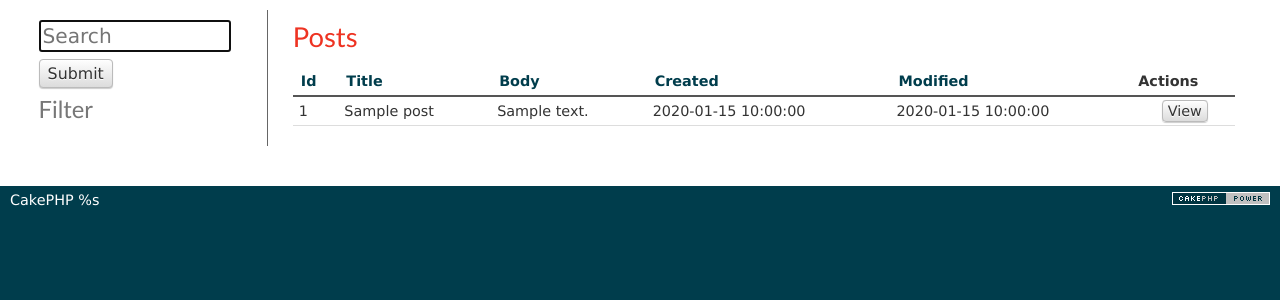
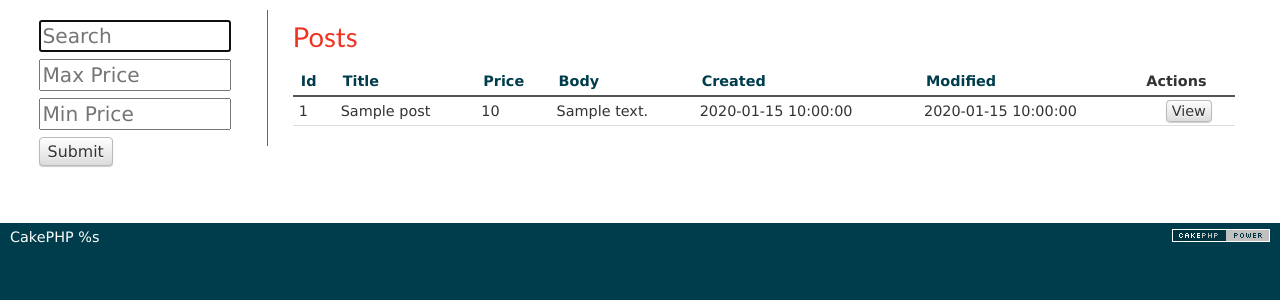
Before and after one commit to sarvesh123/elastic-cake, a CakePHP app: the page made by app/View/Posts/search.ctp in a window 1280 px wide. Shown: the part 47-347 px from the top of the page. Run offline with PHP 8.4 and a stand-in for CakePHP, Linux system fonts and the light colour scheme; the template is opened without the code that fills it: most values are stand-ins (such as "Sample title", 1, 10 or a date in 2020); data that the repository does not hold is empty; some libraries are stand-ins or nearby versions.

Commit message:
add price field working on range price filter

```diff
--- a/app/View/Posts/edit.ctp
+++ b/app/View/Posts/edit.ctp
@@ -5,6 +5,7 @@
 	<?php
 		echo $this->Form->input('id');
 		echo $this->Form->input('title');
+		echo $this->Form->input('price');
 		echo $this->Form->input('body');
 	?>
 	</fieldset>
--- a/app/View/Posts/search.ctp
+++ b/app/View/Posts/search.ctp
@@ -6,6 +6,7 @@
     	<tr>
     			<th><?php echo $this->Paginator->sort('id'); ?></th>
     			<th><?php echo $this->Paginator->sort('title'); ?></th>
+                <th><?php echo $this->Paginator->sort('price'); ?></th>
     			<th><?php echo $this->Paginator->sort('body'); ?></th>
     			<th><?php echo $this->Paginator->sort('created'); ?></th>
     			<th><?php echo $this->Paginator->sort('modified'); ?></th>
@@ -17,6 +18,7 @@
     	<tr>
     		<td><?php echo h($post['Post']['id']); ?>&nbsp;</td>
     		<td><?php echo h($post['Post']['title']); ?>&nbsp;</td>
+            <td><?php echo h($post['Post']['price']); ?>&nbsp;</td>
     		<td><?php echo h($post['Post']['body']); ?>&nbsp;</td>
     		<td><?php echo h($post['Post']['created']); ?>&nbsp;</td>
     		<td><?php echo h($post['Post']['modified']); ?>&nbsp;</td>
@@ -35,11 +37,10 @@
 	<form>
 		<ul>
 			<li><input id="search" type="text" name="search" placeholder="Search" value="<?php echo isset($this->request->params['pass'][0]) ? $this->request->params['pass'][0]: ''; ?>" ></li>
-			<li><input type="submit" onclick="submitSearch();return false;"></li>
-		</ul>
+            <li><input id="max-price" type="text" name="max-price" placeholder="Max Price" value="" ></li>
+            <li><input id="min-price" type="text" name="min-price" placeholder="Min Price" value="" ></li>
+            <li><input type="submit" onclick="submitSearch();return false;"></li>
+        </ul>
 	</form>
-
-	<h3><?php echo __('Filter'); ?></h3>
-
 </div>
 <script type="text/javascript" src="/js/search.js"></script>
--- a/app/webroot/js/search.js
+++ b/app/webroot/js/search.js
@@ -6,5 +6,15 @@ function focusToEnd(elem) {
 focusToEnd(document.getElementById('search'));
 
 function submitSearch() {
-	window.location.href = '/posts/search/' + document.getElementById('search').value;
+
+	var searchStr = '/posts/search/' + document.getElementById('search').value;
+
+	if ( document.getElementById('max-price').value ) {
+		searchStr += '/max-price:' + document.getElementById('max-price').value;
+	}
+	if ( document.getElementById('min-price').value ) {
+		searchStr += '/min-price:' + document.getElementById('min-price').value;
+	}
+
+	window.location.href = searchStr;
 }
```
Also changed, not shown: app/Controller/PostsController.php (+11 -1 lines), app/Model/Post.php (+7 -5 lines).
